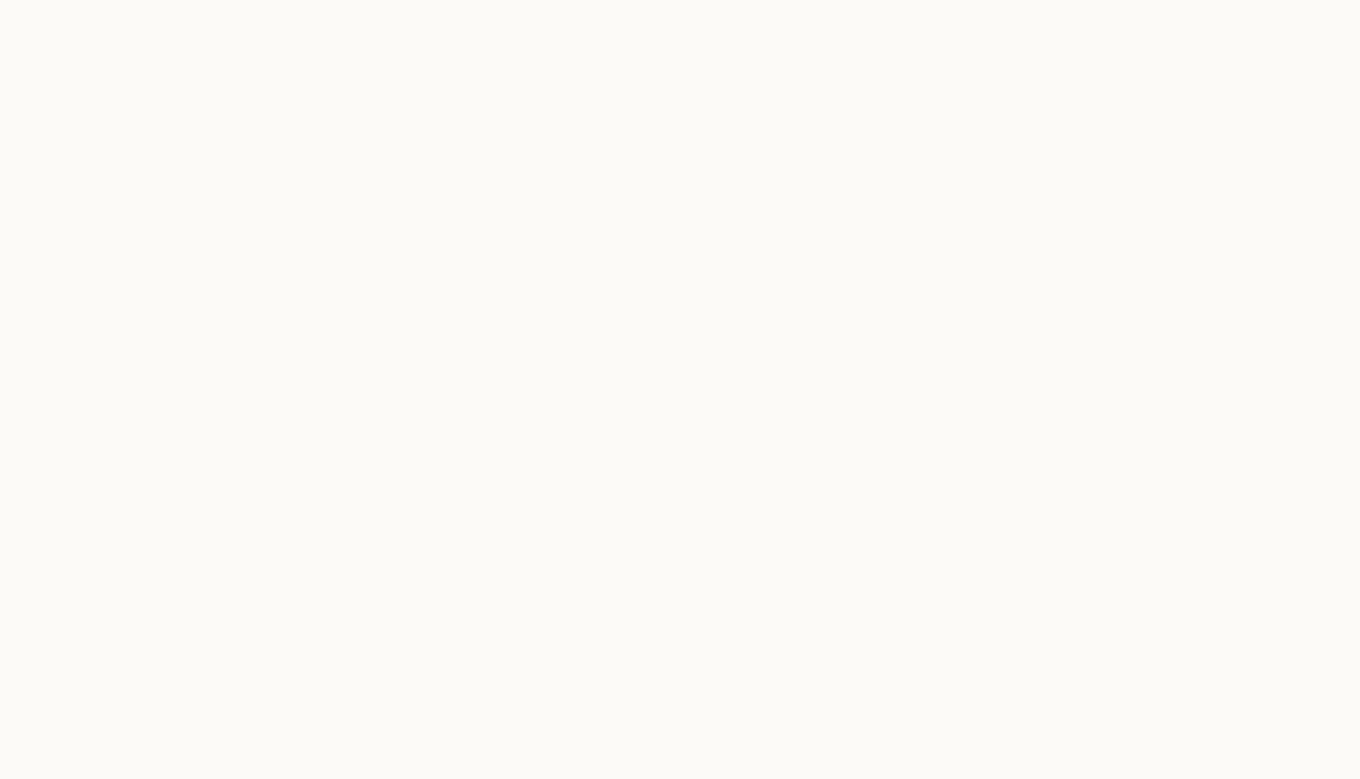
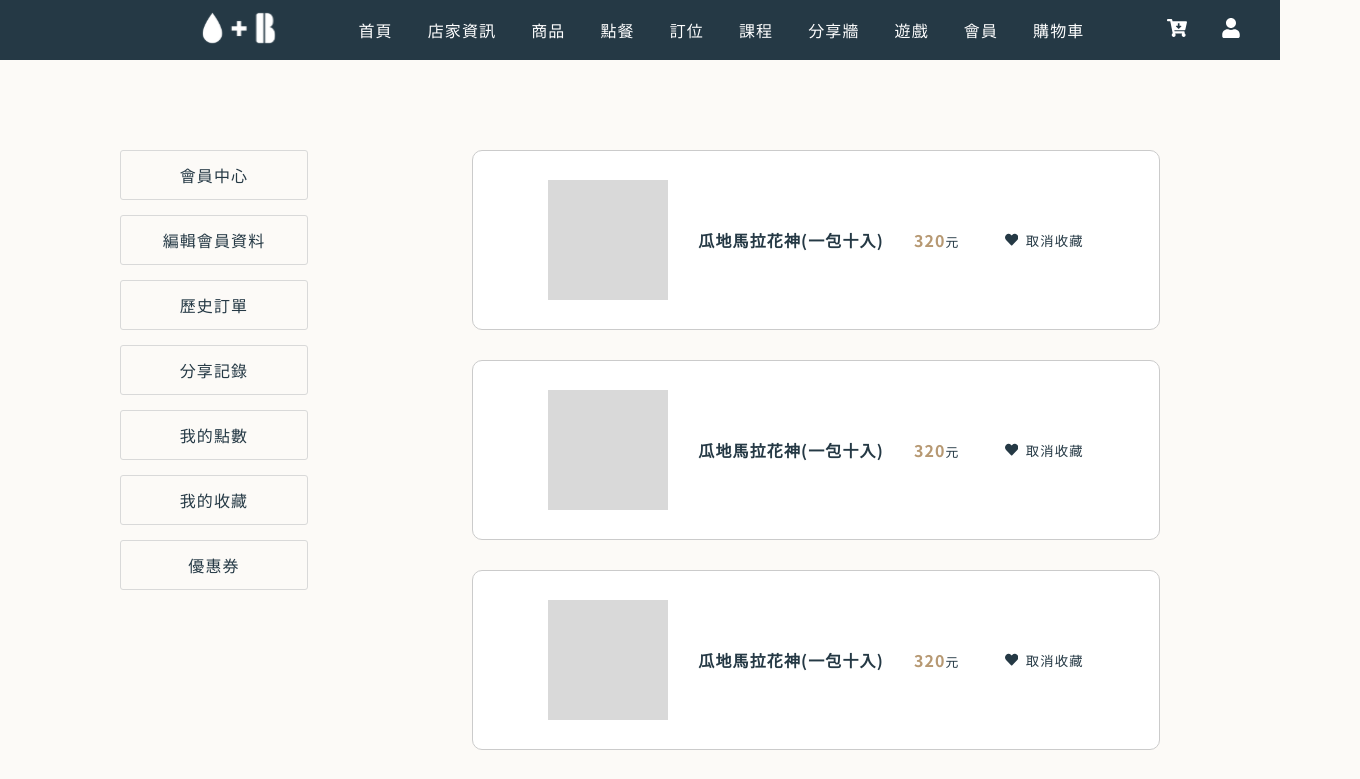
Before and after one commit to hunter850/coffee_react, a React (Create React App) app: page /member/likes in a window 1280 px wide. Before the commit this address had no page. Shown: the top 779 px of the page, 1360 px wide, since content can reach past the window. Built offline with nearby package versions, Linux system fonts and the light colour scheme; what react-chatbot-kit would draw is missing.

Commit message:
收藏切版、更換navbar

```diff
--- a/src/App.js
+++ b/src/App.js
@@ -22,6 +22,7 @@ import Login from "./routes/member/Login";
 import UserInfo from "./routes/member/UserInfo";
 import OrderHistory from "./routes/member/OrderHistory";
 import OrderHistoryDetail from "./routes/member/OrderHistoryDetail";
+import Likes from "./routes/member/Likes"
 import AuthContextProvider from "./component/Member/AuthContextProvider";
 import Game from "./routes/game/Game";
 import Points from "./routes/game/Points";
@@ -99,6 +100,7 @@ const App = () => {
                                 path="/member/orderhistory/detail/:sid"
                                 element={<OrderHistoryDetail />}
                             />
+                            <Route path="/member/likes" element={<Likes />} />
                             <Route path="/points" element={<Points />} />
                             <Route path="/coupon" element={<Coupon />} />
                             <Route path="/game" element={<Game />} />
--- /dev/null
+++ b/src/component/Member/components/Likes/Likes.css
@@ -0,0 +1,127 @@
+*{
+    margin: 0;
+    padding: 0;
+    box-sizing: border-box;
+}
+body{
+    background-color: var(--cream);
+}
+.like-wrap-main{
+    /* 限制範圍 */
+    width: 1440px;
+    position: absolute;
+    top: 150px;
+    left: 50%;
+    transform: translateX(-50%);
+}
+.like-container{
+    /* 扣掉左右200px */
+    width: calc( 100% - 400px );
+    height: auto;
+    margin: auto;
+    display: flex;
+    justify-content: space-between;
+}
+/* 收藏預覽 */
+.like-wrap-right{
+    width: 688px;
+    min-height: 800px;
+    height: 100%;
+}
+.like-info{
+    display: flex;
+    justify-content: center;
+    align-items: center;
+    width: 100%;
+    height: 180px;
+    background-color: white;
+    border-radius: 10px;
+    border: 1px solid var(--dark-gray);
+    margin-bottom: 30px;
+    transition: .2s ease-out;
+}
+.like-info:hover{
+    box-shadow: 4px 4px 5px 0px rgb(0,0,0,0.1);
+    cursor: pointer;
+    transform: translateY(-3px);
+    border: 1px solid var(--dark-gray);
+}
+.like-info:hover{
+    cursor: pointer;
+}
+.like-info-wrap{
+    display: flex;
+    align-items: flex-start;
+    padding: 15px 0;
+}
+.like-content{
+    display: flex;
+    align-items: center;
+}
+.like-pic{
+    background-color: var(--gray);
+    width: 120px;
+    height: 120px;
+    margin-right: 30px;
+}
+.like-name{
+    word-wrap: break-word;
+    margin-right: 30px;
+    color: var(--blue);
+    font-weight: 600;
+}
+.like-price{
+    margin-right: 45px;
+    color: var(--gold);
+    font-weight: 600;
+}
+.like-price>span{
+    color: var(--blue);
+    font-size: 0.8rem;
+    font-weight: 500;
+}
+.like-btn{
+    color: var(--blue);
+    display: flex;
+    align-items: center;
+    border: none;
+    background-color: transparent;
+}
+
+/* 提示訊息 */
+.or-wrap{
+    display: flex;
+    justify-content: center;
+    align-items: center;
+    flex-direction: column;
+    margin-top: 40px;
+}
+.or-msg-wrap{
+    display: flex;
+    justify-content: center;
+    align-items: center;
+    width: 300px;
+    height: 250px;
+}
+.or-msg{
+    display: flex;
+    flex-direction: column;
+    justify-content: center;
+    align-items: center;
+    color: var(--blue);
+    font-size: 1.5rem;
+    font-weight: 600;
+}
+.or-btn{
+    display: flex;
+    justify-content: center;
+    align-items: center;
+    width: 300px;
+    height: 45px;
+    border-radius: 3px;
+    color: var(--cream);
+    border: none;
+    background-color: var(--blue);
+    margin: 0 20px 50px 20px;
+    cursor: pointer;
+}
--- /dev/null
+++ b/src/component/Member/components/Likes/LikesMain.js
@@ -0,0 +1,81 @@
+import { useState, useEffect, useContext } from "react";
+import MemberMenu from "../MemberMenu/MemberMenu";
+import "./Likes.css";
+
+import { FaHeart } from "react-icons/fa";
+
+function LikesMain() {
+    return (
+        <>
+            <div className="like-wrap-main">
+                <div className="like-container">
+                    <MemberMenu />
+                    <div className="like-wrap-right">
+                        <div className="like-wrap">
+                            <div className="like-info">
+                                <div className="like-info-wrap">
+                                    <div className="like-content">
+                                        <div className="like-pic"></div>
+                                        <div className="like-name">瓜地馬拉花神(一包十入)</div>
+                                        <div className="like-price">320<span>元</span></div>
+                                        <button className="like-btn"><FaHeart style={{marginRight:"8px"}}/>取消收藏</button>
+                                    </div>
+                                </div>
+                            </div>
+                        </div>
+                        <div className="like-wrap">
+                            <div className="like-info">
+                                <div className="like-info-wrap">
+                                    <div className="like-content">
+                                        <div className="like-pic"></div>
+                                        <div className="like-name">瓜地馬拉花神(一包十入)</div>
+                                        <div className="like-price">320<span>元</span></div>
+                                        <button className="like-btn"><FaHeart style={{marginRight:"8px"}}/>取消收藏</button>
+                                    </div>
+                                </div>
+                            </div>
+                        </div>
+                        <div className="like-wrap">
+                            <div className="like-info">
+                                <div className="like-info-wrap">
+                                    <div className="like-content">
+                                        <div className="like-pic"></div>
+                                        <div className="like-name">瓜地馬拉花神(一包十入)</div>
+                                        <div className="like-price">320<span>元</span></div>
+                                        <button className="like-btn"><FaHeart style={{marginRight:"8px"}}/>取消收藏</button>
+                                    </div>
+                                </div>
+                            </div>
+                        </div>
+                        <div className="like-wrap">
+                            <div className="like-info">
+                                <div className="like-info-wrap">
+                                    <div className="like-content">
+                                        <div className="like-pic"></div>
+                                        <div className="like-name">瓜地馬拉花神(一包十入)</div>
+                                        <div className="like-price">320<span>元</span></div>
+                                        <button className="like-btn"><FaHeart style={{marginRight:"8px"}}/>取消收藏</button>
+                                    </div>
+                                </div>
+                            </div>
+                        </div>
+                        <div className="like-wrap">
+                            <div className="like-info">
+                                <div className="like-info-wrap">
+                                    <div className="like-content">
+                                        <div className="like-pic"></div>
+                                        <div className="like-name">瓜地馬拉花神(一包十入)</div>
+                                        <div className="like-price">320<span>元</span></div>
+                                        <button className="like-btn"><FaHeart style={{marginRight:"8px"}}/>取消收藏</button>
+                                    </div>
+                                </div>
+                            </div>
+                        </div>
+                    </div>
+                </div>
+            </div>
+        </>
+    );
+}
+
+export default LikesMain;
--- a/src/component/Member/components/LoginMain/LoginMain.css
+++ b/src/component/Member/components/LoginMain/LoginMain.css
@@ -19,7 +19,7 @@ body {
     position: relative;
     display: flex;
     align-items: center;
-    height: calc(100vh - 61px);
+    /* height: calc(100vh - 61px); */
     overflow: hidden;
     background-color: var(--cream);
 }
@@ -38,6 +38,7 @@ body {
     align-items: center;
     color: var(--blue);
     transition: all 1s ease;
+    padding-top: 70px;
 }
 .lg-field-form {
     width: 350px;
--- /dev/null
+++ b/src/routes/member/Likes.js
@@ -0,0 +1,13 @@
+import LikesMain from "../../component/Member/components/Likes/LikesMain";
+import NavBar from "../../component/NavBar/NavBar";
+
+function Likes() {
+    return (
+        <>
+            <NavBar />
+            <LikesMain />
+        </>
+    );
+}
+
+export default Likes;
--- a/src/routes/member/Login.js
+++ b/src/routes/member/Login.js
@@ -1,4 +1,4 @@
-import NavBar from "../../component/NavBar";
+import NavBar from "../../component/NavBar/NavBar";
 import LoginMain from "../../component/Member/components/LoginMain/LoginMain";
 
 function Login() {
--- a/src/routes/member/Member.js
+++ b/src/routes/member/Member.js
@@ -8,7 +8,7 @@ import { getUserData } from "../../config/api-path";
 import axios from "axios";
 
 import Modal from "../../component/Modal/Modal";
-import NavBar from "../../component/NavBar";
+import NavBar from "../../component/NavBar/NavBar";
 import "./Member.css";
 
 import { FaUser } from "react-icons/fa";
@@ -143,7 +143,7 @@ function Member() {
                 </div>
             </div>
 
-            <Modal isOpen={isOpen} setIsOpen={setIsOpen} closeButton={false}>
+            <Modal isOpen={isOpen} setIsOpen={setIsOpen} closeButton={false} bgClassName={"rgb(34, 34, 34)"}>
                     <Modal.Body className="mr-msg-wrap">
                         <div>
                             <div className="mr-msg" onClick={()=>{window.location.href =`${window.location.origin}/member/login`}}>請先登入</div>
--- a/src/routes/member/OrderHistory.js
+++ b/src/routes/member/OrderHistory.js
@@ -1,5 +1,5 @@
 import OrderHistoryMain from "../../component/Member/components/OrderHistory/OrderHistoryMain";
-import NavBar from "../../component/NavBar";
+import NavBar from "../../component/NavBar/NavBar";
 
 function OrderHistory() {
     return (
--- a/src/routes/member/OrderHistoryDetail.js
+++ b/src/routes/member/OrderHistoryDetail.js
@@ -1,5 +1,5 @@
 import OrderHistoryDetailMain from "../../component/Member/components/OrderHistoryDetail/OrderHistoryDetailMain";
-import NavBar from "../../component/NavBar";
+import NavBar from "../../component/NavBar/NavBar";
 
 function OrderHistoryDetail() {
     return (
--- a/src/routes/member/UserInfo.js
+++ b/src/routes/member/UserInfo.js
@@ -1,5 +1,5 @@
 import UserInfoMain from "../../component/Member/components/UserInfo/UserInfoMain";
-import NavBar from "../../component/NavBar";
+import NavBar from "../../component/NavBar/NavBar";
 
 function UserInfo() {
     return (
```
